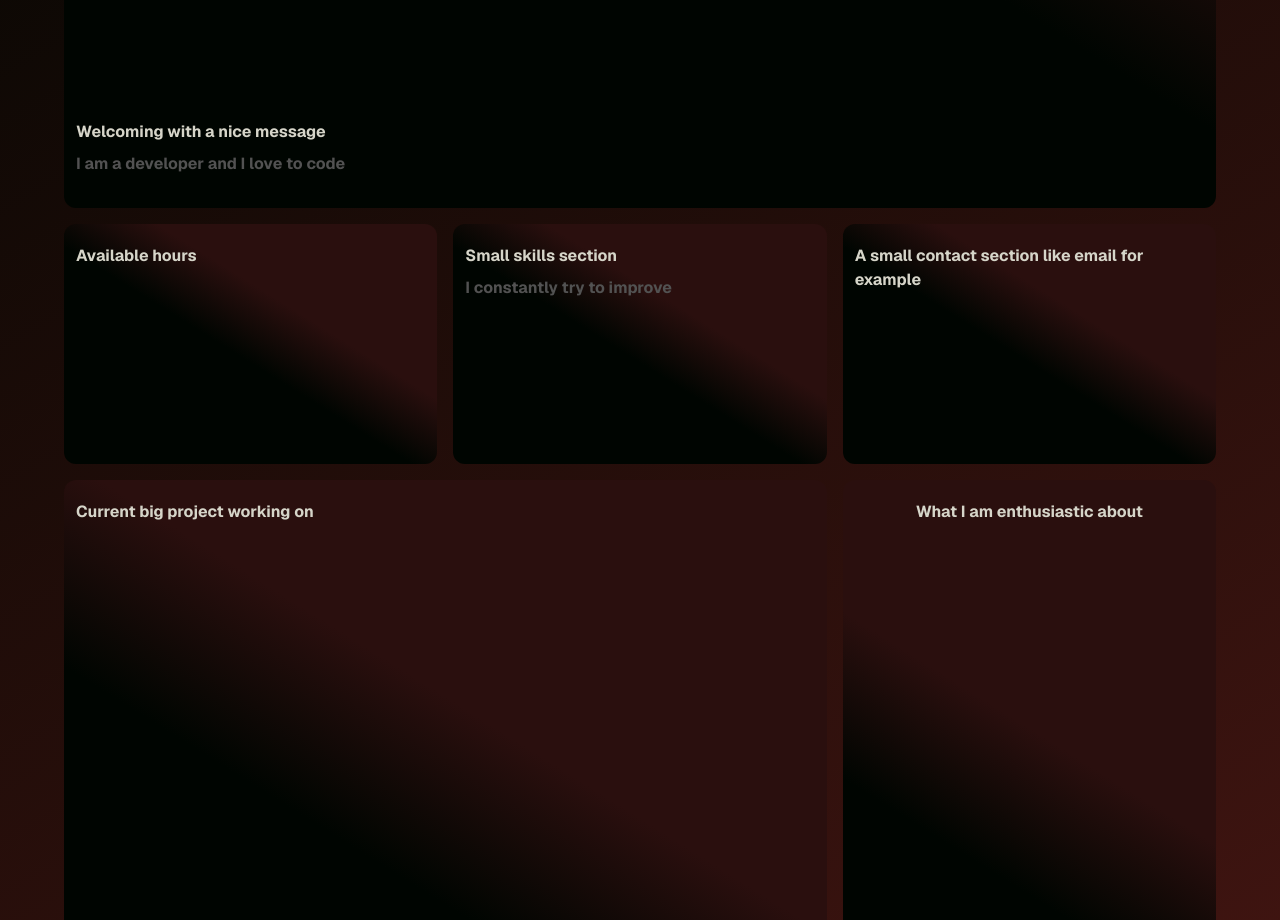
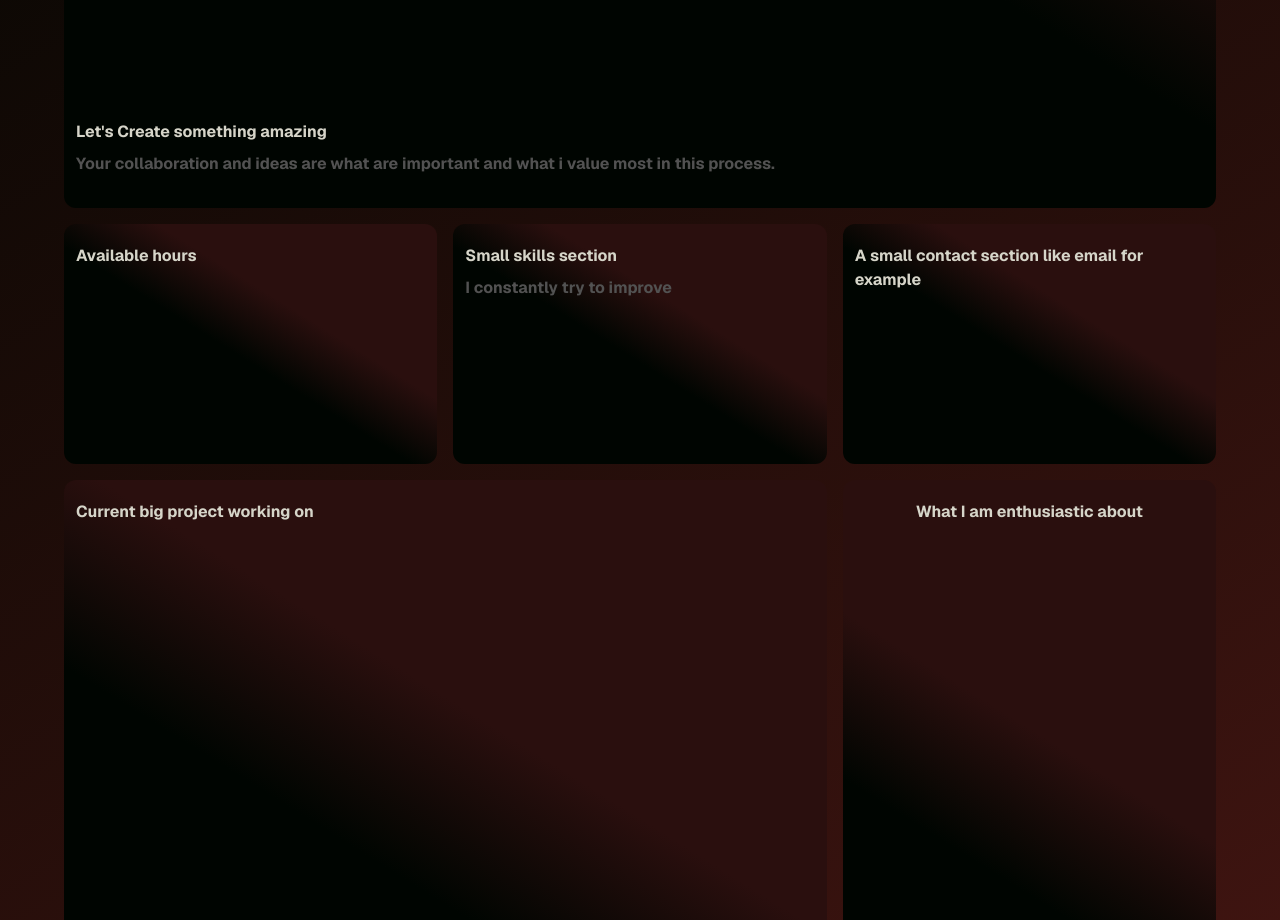
Before and after one commit to KodeHodeKlevis/portfolio, a Next.js app: page / in a window 1280 px wide. Shown: the part 1600-2520 px from the top of the page. Built offline with nearby package versions, Linux system fonts and the light colour scheme.

Commit message:
comment on first bento done

```diff
--- a/data/index.ts
+++ b/data/index.ts
@@ -1,14 +1,13 @@
 export const gridItems = [
   {
     id: 1,
-    title: "Welcoming with a nice message",
-    description: "I am a developer and I love to code",
+    title: "Let's Create something amazing",
+    description: "Your collaboration and ideas are what are important and what i value most in this process.",
     className: "lg:col-span-2 md:col-span-3 md:row-span-3 xl:col-span-3 xl:row-span-4 2xl:col-span-2 2xl:row-span-3",
     imgName: "w-full h-full",
     titleClassName: "justify-end",
     img: "/laptop.svg",
     spareImg: "",
-    showAurora: true,
   },
   {
     id: 2,
@@ -19,7 +18,6 @@ export const gridItems = [
     titleClassName: "justify-start",
     img: "",
     spareImg: "",
-    showAurora: false,
   },
   {
     id: 3,
@@ -30,7 +28,6 @@ export const gridItems = [
     titleClassName: "justify-center",
     img: "",
     spareImg: "",
-    showAurora: false,
   },
   {
     id: 4,
@@ -41,7 +38,6 @@ export const gridItems = [
     titleClassName: "justify-start",
     img: "",
     spareImg: "",
-    showAurora: false,
   },
   {
     id: 5,
@@ -52,7 +48,6 @@ export const gridItems = [
     titleClassName: "justify-center md:justify-start lg:justify-center",
     img: "",
     spareImg: "",
-    showAurora: false,
   },
   {
     id: 6,
@@ -63,6 +58,5 @@ export const gridItems = [
     titleClassName: "justify-center md:max-w-full max-w-60 text-center",
     img: "",
     spareImg: "",
-    showAurora: false,
   },
 ];
```
